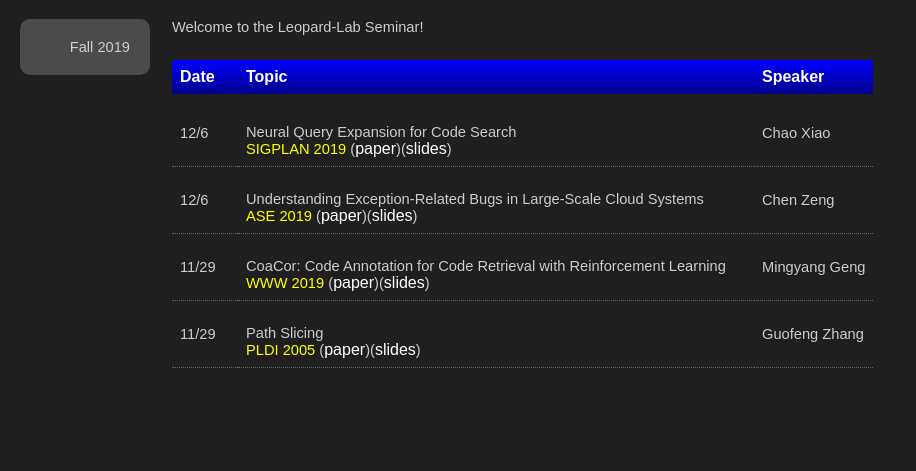
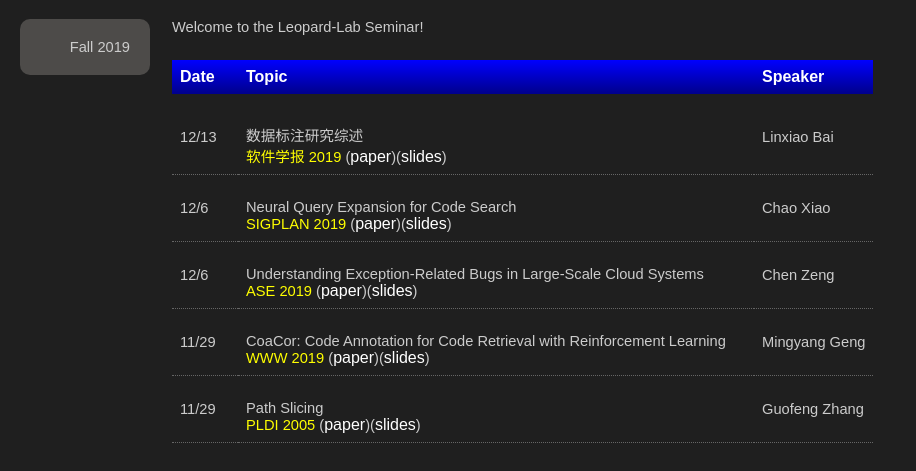
Before and after one commit to leopard-seminar/leopard-seminar, a plain HTML site: page index.html in a window 1280 px wide. Shown: the part 131-602 px from the top of the page, without its empty margins (0-916 px from the left). Drawn offline with Linux system fonts and the light colour scheme.

Commit message:
add blx 2019/12/13

```diff
--- a/index.html
+++ b/index.html
@@ -46,6 +46,21 @@
     <th class="paper"> Topic </th>
     <th class="speaker"> Speaker </th>
   </tr>
+<!-- ----------------------------- -->
+<tr>
+<td> <font>12/13</font> </td>
+<td>
+
+   <br>
+   数据标注研究综述
+   <br>
+   <font color="yellow">软件学报 2019</font> (<a href="./files/2019/数据标注研究综述.pdf", target="_blank">paper</a>)(<a href="./files/2019数据标注研究综述_slide.pdf", target="_blank">slides</a>)
+</td>
+
+<td>
+   Linxiao Bai
+</td>
+</tr>
 <!-- ----------------------------- -->
 <tr>
 <td> <font>12/6</font> </td>
```
Also changed, not shown: 2 other files.
